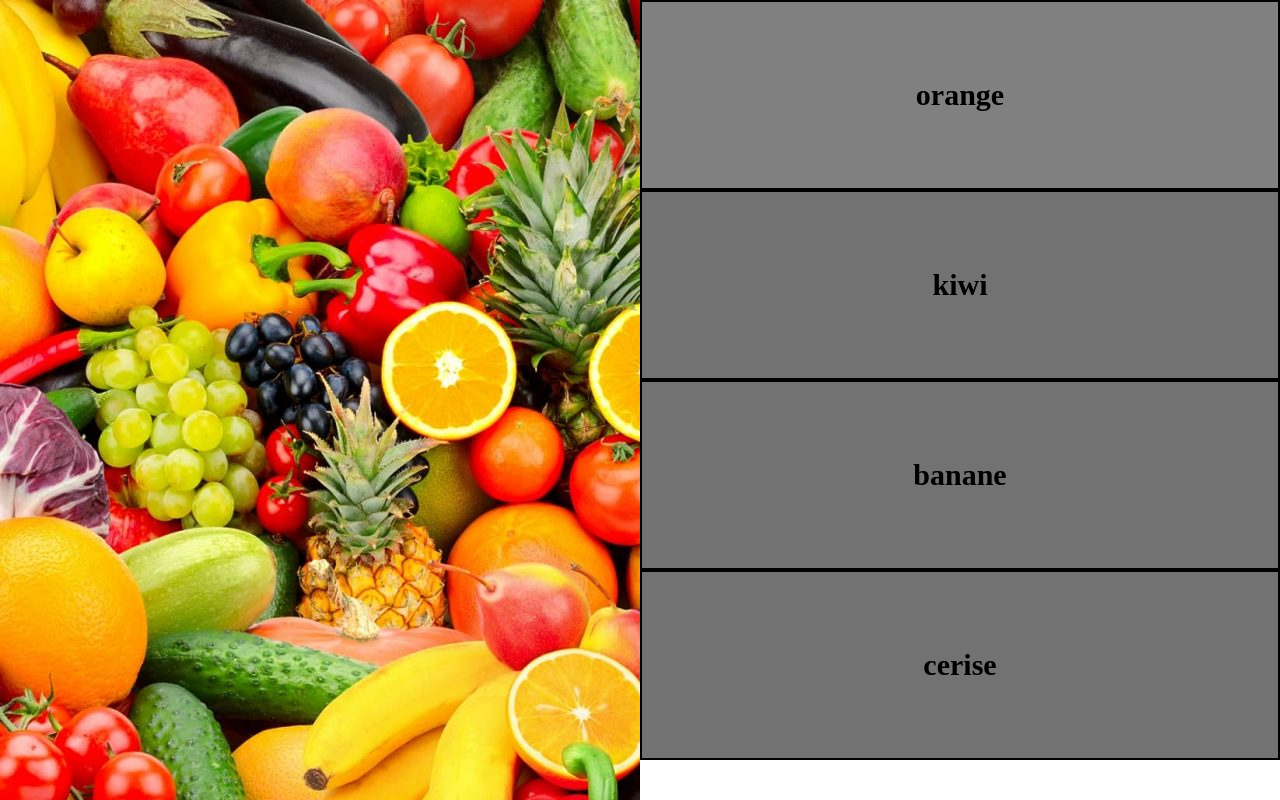
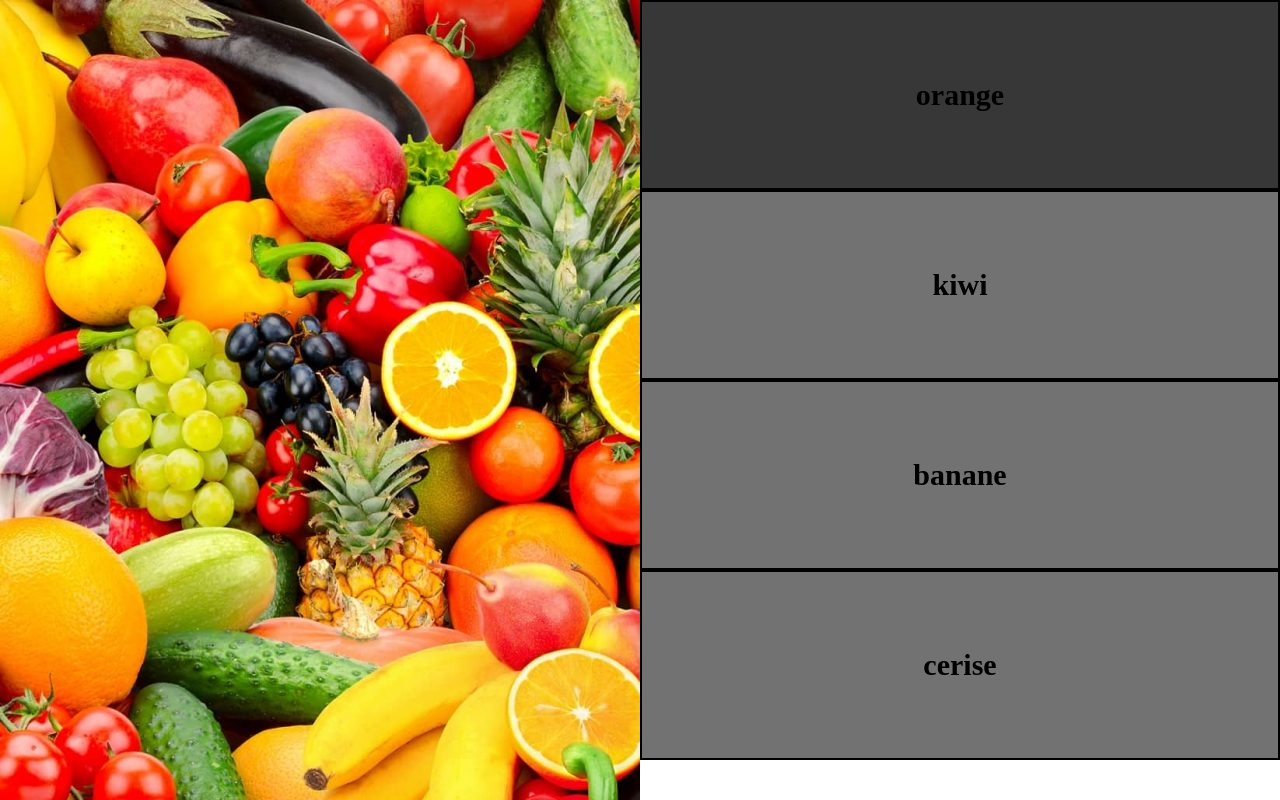
Before and after one commit to WILDWWM/fruits, a plain HTML site: page index.html in a window 1280 px wide. In both pictures the pointer is over the element "orange". Drawn offline with Linux system fonts and the light colour scheme.

Commit message:
Changement couleur fond

```diff
--- a/style.css
+++ b/style.css
@@ -53,5 +53,5 @@
   }
 
   .rectangle:hover{
-    background-color: grey;
+    background-color: rgb(55, 55, 55);
   }
```
